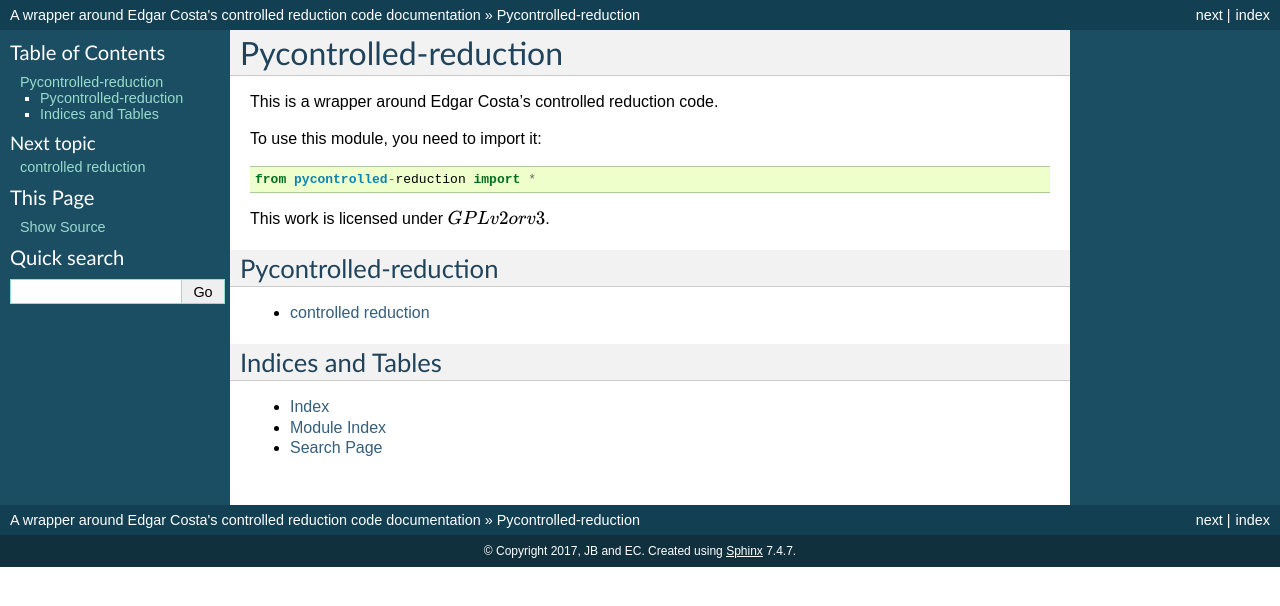
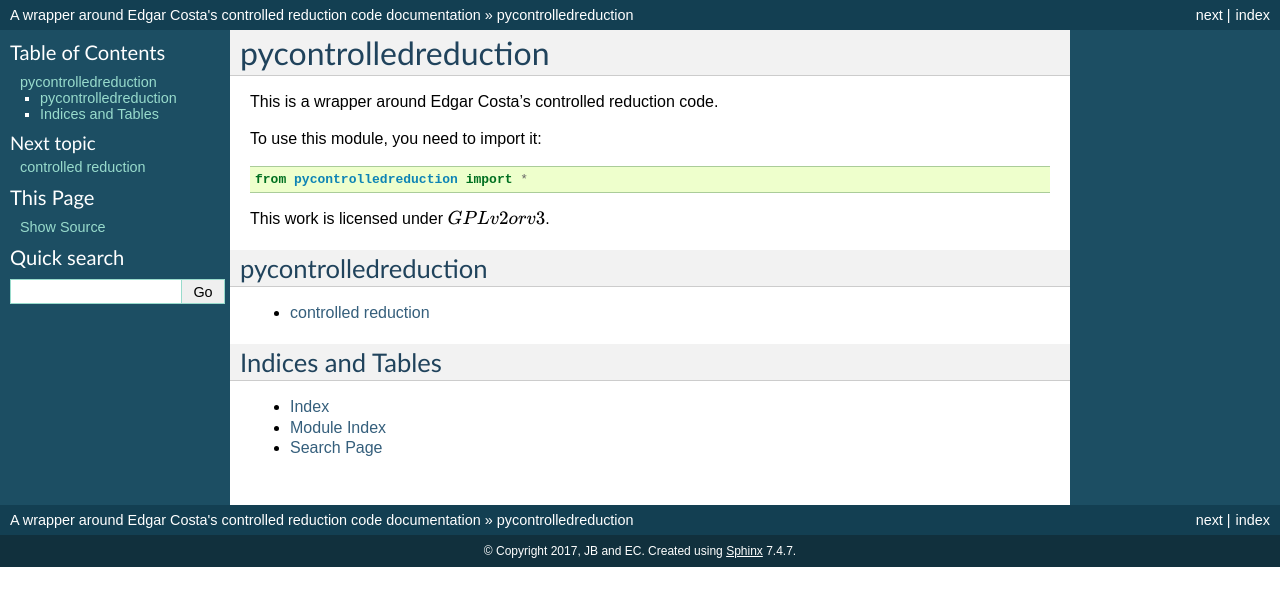
Before and after one commit to edgarcosta/pycontrolledreduction, a Sphinx documentation site: the page built from docs/source/index.rst, in a window 1280 px wide. Shown: the top 606 px of the page. Built offline with Sphinx 7.4.7, drawn with Linux system fonts in a browser that asks for light colours; formulas are drawn with MathJax 3; the version number could not be read and is left out.

Commit message:
renaming consequences

```diff
--- a/docs/source/conf.py
+++ b/docs/source/conf.py
@@ -16,7 +16,7 @@
 project = u"A wrapper around Edgar Costa's controlled reduction code"
 copyright = u'2017, JB and EC'
 package_name = 'pycontrolledreduction'
-package_folder = "../../../pycontrolled-reduction"
+package_folder = "../../../pycontrolledreduction"
 authors = u" Jennifer Balakrishnan andEdgar Costa"
 
 import sys
--- a/docs/source/controlled-reduction.rst
+++ b/docs/source/controlledreduction.rst
@@ -3,7 +3,7 @@
 controlled reduction
 ===========
 
-.. automodule:: pycontrolled-reduction.controlled-reduction
+.. automodule:: pycontrolledreduction.controlled-reduction
    :members:
    :undoc-members:
    :show-inheritance:
--- a/docs/source/index.rst
+++ b/docs/source/index.rst
@@ -1,23 +1,23 @@
 =============
-Pycontrolled-reduction
+pycontrolledreduction
 =============
 
 This is a wrapper around Edgar Costa's controlled reduction code.
 
 To use this module, you need to import it::
 
-    from pycontrolled-reduction import *
+    from pycontrolledreduction import *
 
 This work is licensed under  `GPL v2 or v3`.
 
 
-Pycontrolled-reduction
+pycontrolledreduction
 =============
 
 .. toctree::
    :maxdepth: 1
 
-   controlled-reduction
+   controlledreduction
 
 
 Indices and Tables
```
Also changed, not shown: 1 other file.
